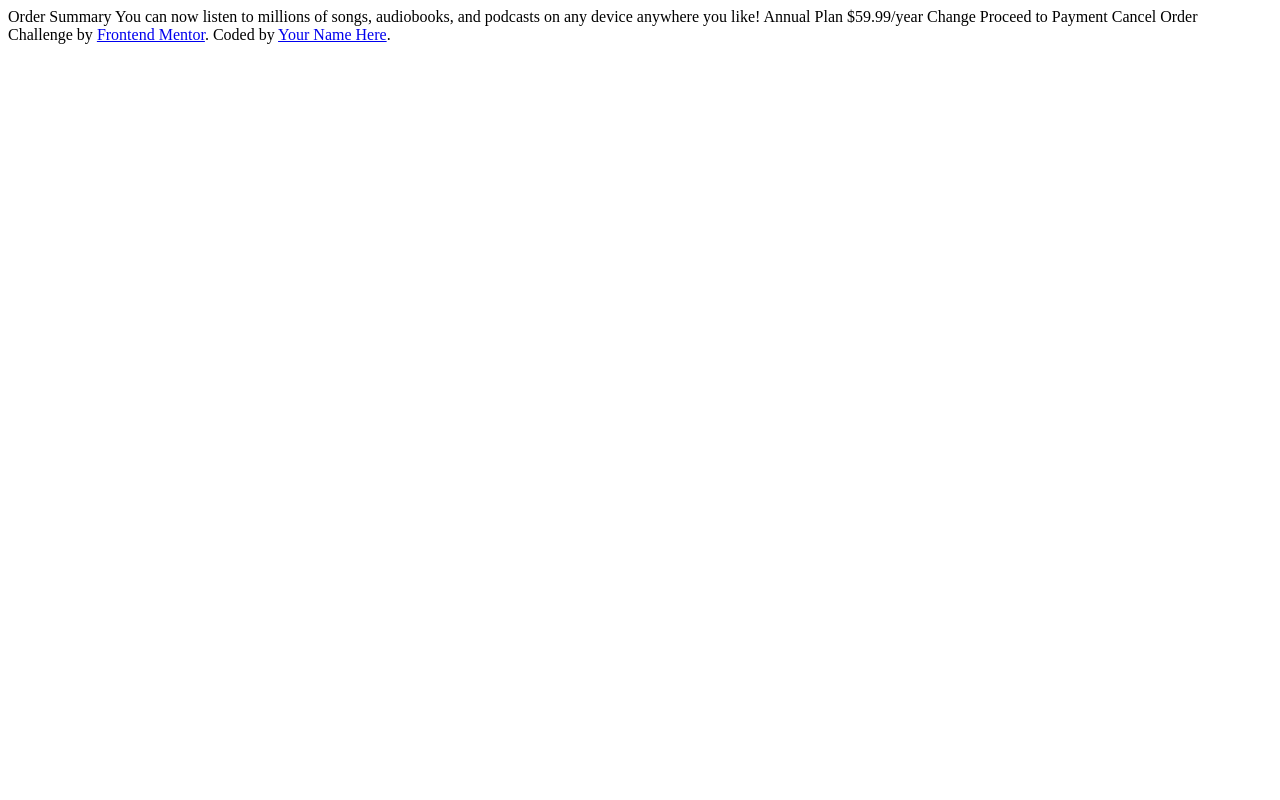
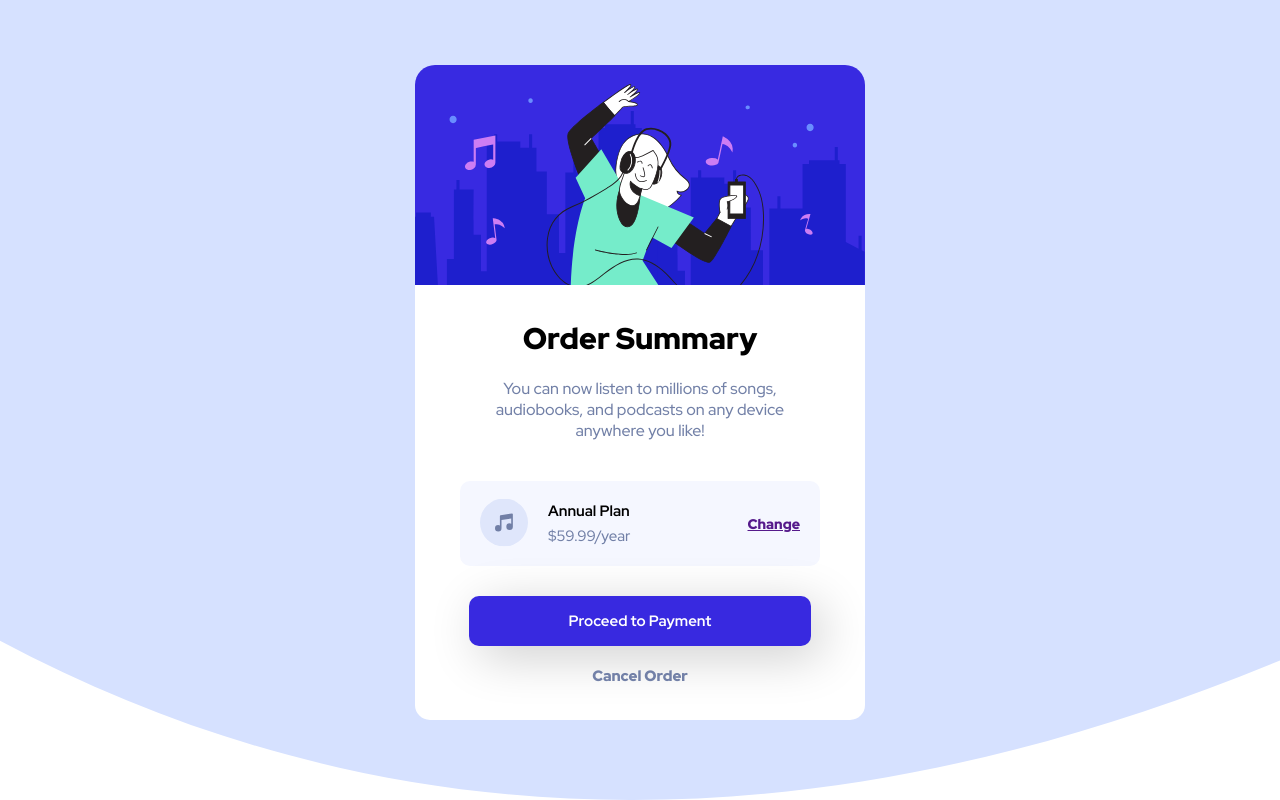
Before and after one commit to jackz070/Order-Summary-Component---Frontendmentor-challenge, a plain HTML site: page index.html in a window 1280 px wide. Drawn offline with Linux system fonts and the light colour scheme.

Commit message:
Update 2

```diff
--- a/index.html
+++ b/index.html
@@ -4,7 +4,7 @@
     <meta charset="UTF-8" />
     <meta name="viewport" content="width=device-width, initial-scale=1.0" />
     <!-- displays site properly based on user's device -->
-
+    <link rel="stylesheet" href="style.css" />
     <link
       rel="icon"
       type="image/png"
@@ -15,15 +15,31 @@
     <title>Frontend Mentor | Order summary card</title>
   </head>
   <body>
-    Order Summary You can now listen to millions of songs, audiobooks, and
-    podcasts on any device anywhere you like! Annual Plan $59.99/year Change
-    Proceed to Payment Cancel Order
-
-    <div class="attribution">
-      Challenge by
-      <a href="https://www.frontendmentor.io?ref=challenge" target="_blank"
-        >Frontend Mentor</a
-      >. Coded by <a href="#">Your Name Here</a>.
+    <div class="card__bg">
+      <img
+        src="img/illustration-hero.svg"
+        alt="Header Image"
+        class="card__header-img"
+      />
+      <div class="card__content">
+        <h1 class="card__heading">Order Summary</h1>
+        <p class="card__text">
+          You can now listen to millions of songs, audiobooks, and podcasts on
+          any device anywhere you like!
+        </p>
+        <div class="card__plan">
+          <div class="card__plan-info">
+            <img src="img/icon-music.svg" alt="" />
+            <div class="card__plan-text">
+              <div class="card__plan-type">Annual Plan</div>
+              <div class="card__plan-price">$59.99/year</div>
+            </div>
+          </div>
+          <a href="" class="card__plan-change">Change</a>
+        </div>
+        <a href="#" class="btn-big">Proceed to Payment</a>
+        <a href="#" class="btn-small">Cancel Order</a>
+      </div>
     </div>
   </body>
 </html>
--- a/style.css
+++ b/style.css
@@ -1,3 +1,136 @@
+@import url("https://fonts.googleapis.com/css2?family=Red+Hat+Display:wght@500;700;900&display=swap");
+
+:root {
+  --color-primary-1: hsl(225, 100%, 94%);
+  --color-primary-2: hsl(245, 75%, 52%);
+
+  --color-neutral-1: hsl(225, 100%, 98%);
+  --color-neutral-2: hsl(224, 23%, 55%);
+  --color-neutral-3: hsl(223, 47%, 23%);
+}
+
+* {
+  margin: 0;
+  padding: 0;
+  box-sizing: border-box;
+}
+
+html {
+  box-sizing: border-box;
+  font-size: 62.5%;
+}
+
+body {
+  font-family: "Red Hat Display";
+  background-image: url(img/pattern-background-desktop.svg);
+  background-size: cover;
+  background-repeat: no-repeat;
+  display: flex;
+  justify-content: center;
+  align-items: center;
+  min-height: 100vh;
+}
+
+.card__bg {
+  background-color: #fff;
+  height: 64rem;
+  width: 45rem;
+  border-radius: 15px;
+}
+
+.card__bg img {
+  border-top-left-radius: 20px;
+  border-top-right-radius: 20px;
+  margin-top: -1.5rem;
+}
+.card__content {
+  display: flex;
+  flex-direction: column;
+  align-items: center;
+}
+
+.card__heading {
+  margin-top: 3rem;
+  font-weight: 900;
+  font-size: 3rem;
+  margin-bottom: 1rem;
+}
+
+.card__text {
+  font-size: 1.6rem;
+  padding: 1rem 7rem;
+  text-align: center;
+  color: var(--color-neutral-2);
+}
+
+.card__plan {
+  display: flex;
+  align-items: center;
+  justify-content: space-between;
+  width: 80%;
+  background-color: var(--color-neutral-1);
+  padding: 2rem;
+  border-radius: 10px;
+  margin: 3rem 0;
+}
+
+.card__plan-info {
+  display: flex;
+}
+
+.card__plan-info img {
+  width: 100%;
+  height: 100%;
+  transform: translateY(1.25rem);
+  margin-right: 2rem;
+}
+
+.card__plan a {
+  display: block;
+}
+
+.card__plan-text {
+  display: flex;
+  flex-direction: column;
+}
+
+.card__plan-type {
+  font-size: 1.5rem;
+  font-weight: 700;
+  margin-bottom: 0.5rem;
+}
+
+.card__plan-price {
+  font-size: 1.5rem;
+  font-weight: 500;
+  color: var(--color-neutral-2);
+}
+
+.card__plan-change {
+  font-size: 1.4rem;
+  font-weight: 900;
+}
+
+.btn-big {
+  text-decoration: none;
+  font-weight: 700;
+  font-size: 1.5rem;
+  display: inline-block;
+  background-color: var(--color-primary-2);
+  color: #fff;
+  padding: 1.5rem 10rem;
+  border-radius: 10px;
+  box-shadow: 1rem 1rem 5rem rgba(0, 0, 0, 0.2);
+  margin-bottom: 2rem;
+}
+
+.btn-small {
+  font-size: 1.5rem;
+  color: var(--color-neutral-2);
+  text-decoration: none;
+  font-weight: 900;
+}
+
 .attribution {
   font-size: 11px;
   text-align: center;
```
